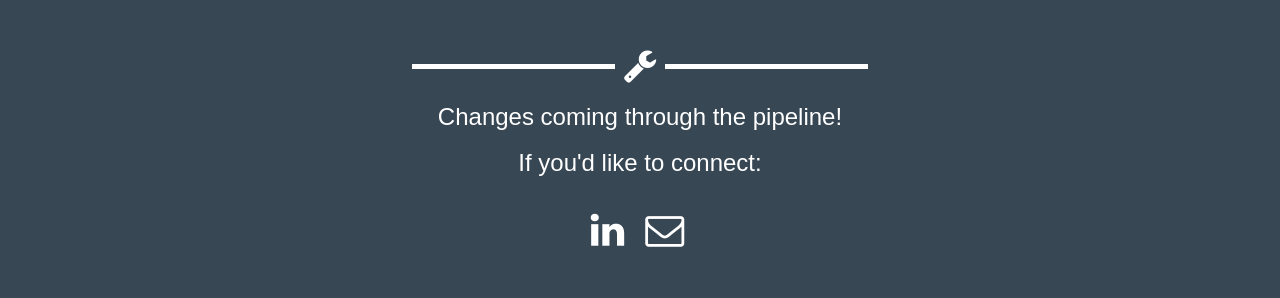
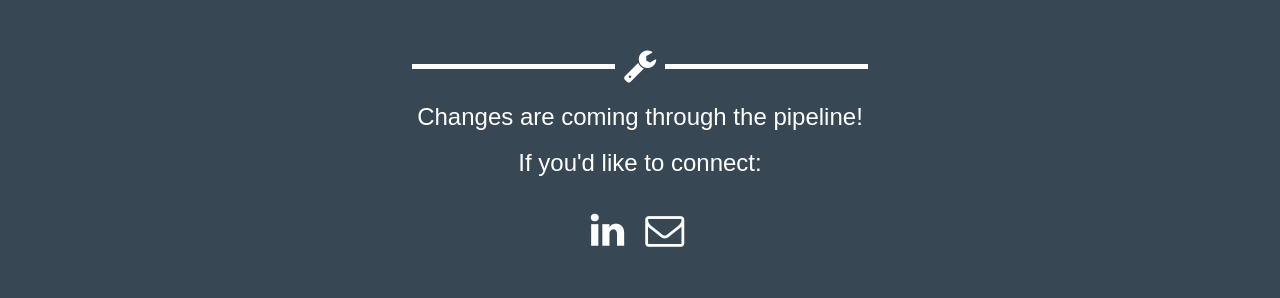
Before and after one commit to tmpg/tmpg.github.io, a Jekyll site: the page built from home.md, in a window 1280 px wide. Shown: the part 425-723 px from the top of the page. Built offline with Jekyll 4.4.1, drawn with Linux system fonts in a browser that asks for light colours; nearby versions of some CDN libraries.

Commit message:
Wind of change 3

```diff
--- a/_layouts/default.html
+++ b/_layouts/default.html
@@ -52,7 +52,7 @@
             <hr class="connect" style="visibility: visible; color: #fff">
             <div class="row">
               <div class="col-lg-8 col-lg-offset-2 text-center">
-                <p style="color: #fff;">Changes coming through the pipeline!</p>
+                <p style="color: #fff;">Changes are coming through the pipeline!</p>
                 <p style="color: #fff;">If you'd like to connect:</p>
                 <br/>
                 <ul class="list-inline social-links">
```
